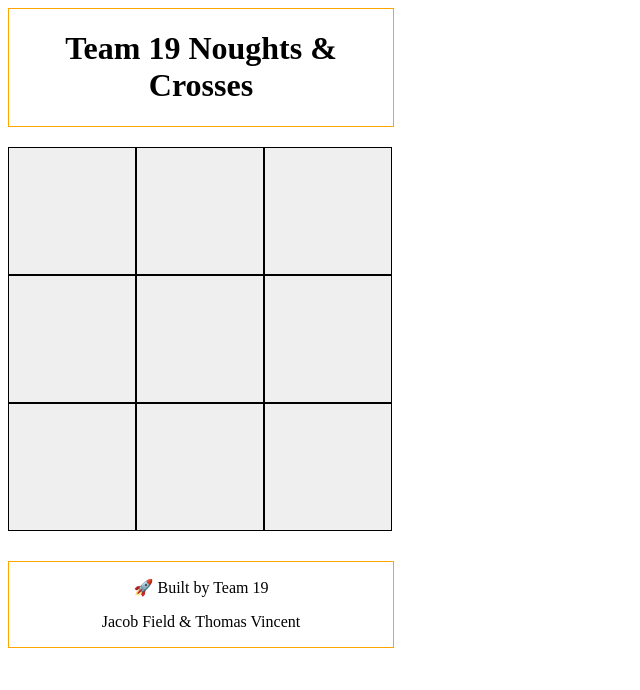
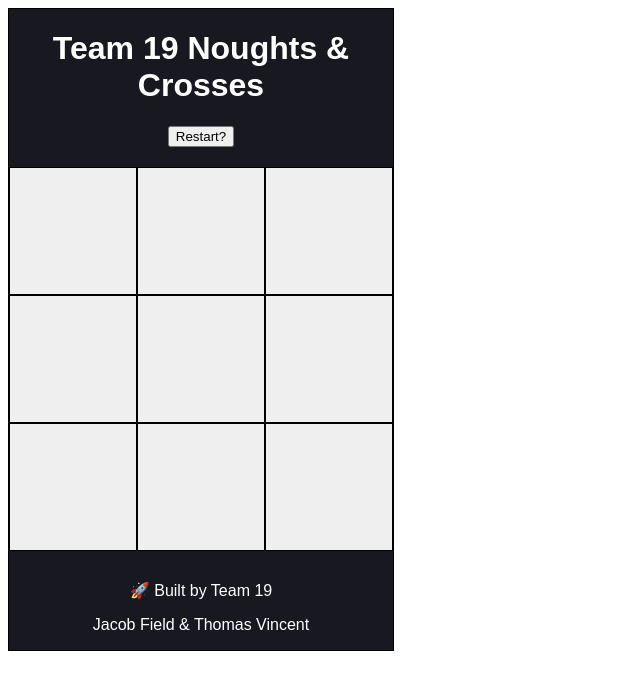
Before and after one commit to jacobfield/Noughts_And_Crosses_App, a React (Create React App) app in the folder x-o/: page / in a window 1280 px wide. Shown: the top 690 px of the page, without its empty margins (0-640 px from the left). Built offline with nearby package versions, Linux system fonts and the light colour scheme.

Commit message:
stylings

```diff
--- a/x-o/src/App.css
+++ b/x-o/src/App.css
@@ -1,5 +1,10 @@
 .App {
   text-align: center;
+  color: white;
+  max-width: 24rem;
+  background-color: #181820;
+  border: 1px solid black;
+  font-family: Arial, Helvetica, sans-serif;
 }
 
 .gameGrid {
@@ -9,11 +14,13 @@
   grid-template-rows: repeat(3, 1fr);
   max-width: 24rem;
   margin-bottom: 30px;
+  background-color: #181820;
 }
 .grid-item {
   border: 1px solid black;
   height: 8rem;
   width: 8rem;
+  font-size: 3rem;
 }
 
 /* .Header {
@@ -28,14 +35,16 @@
 } */
 
 .headerClass {
-  border: 1px solid orange;
+  /* border: 1px solid orange; */
   background-color: white;
   margin-bottom: 20px;
   width: 24rem;
+  background-color: #181820;
 }
 .footer {
-  border: 1px solid orange;
+  /* border: 1px solid orange; */
   background-color: white;
-  margin-bottom: 20px;
+  /* margin-bottom: 20px; */
   width: 24rem;
+  background-color: #181820;
 }
--- a/x-o/src/Header.js
+++ b/x-o/src/Header.js
@@ -1,8 +1,13 @@
 export function Header() {
+  const refreshPage = () => {
+    window.location.reload();
+  };
   return (
     <header className="headerClass">
       <h1>Team 19 Noughts & Crosses</h1>
-      <p></p>
+      <button className="restartButton" onClick={refreshPage}>
+        Restart?
+      </button>
     </header>
   );
 }
```
